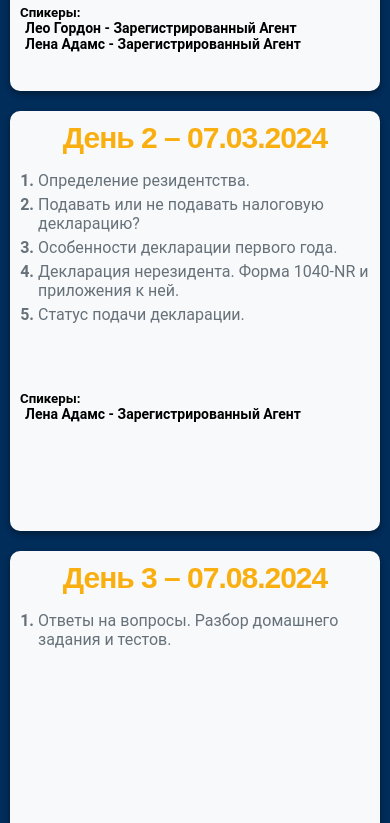
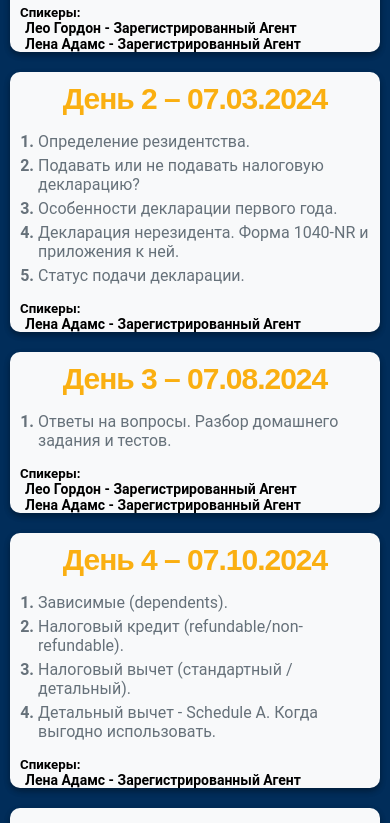
Before and after one commit to Zhybuliou/courses, a React (Vite) app: page /#/ in a window 390 px wide. Shown: the part 3100-3923 px from the top of the page. Built offline with nearby package versions, Linux system fonts and the light colour scheme.

Commit message:
fix: responsive by cards

```diff
--- a/src/components/schedule/schedule.scss
+++ b/src/components/schedule/schedule.scss
@@ -32,7 +32,7 @@
     margin: 10px;
     border-radius: 10px;
     min-width: 300px;
-    height: 420px;
+    height: 380px;
     box-shadow:
       rgba(0, 0, 0, 0.16) 0px 3px 6px,
       rgba(0, 0, 0, 0.23) 0px 3px 6px;
@@ -72,3 +72,11 @@
         }
     }
   }
+  @media (max-width: 839px) {
+    .calendar-card {
+        height: auto;
+      }
+      .calendar-card-description {
+        min-height: auto;
+    }
+  }
```
